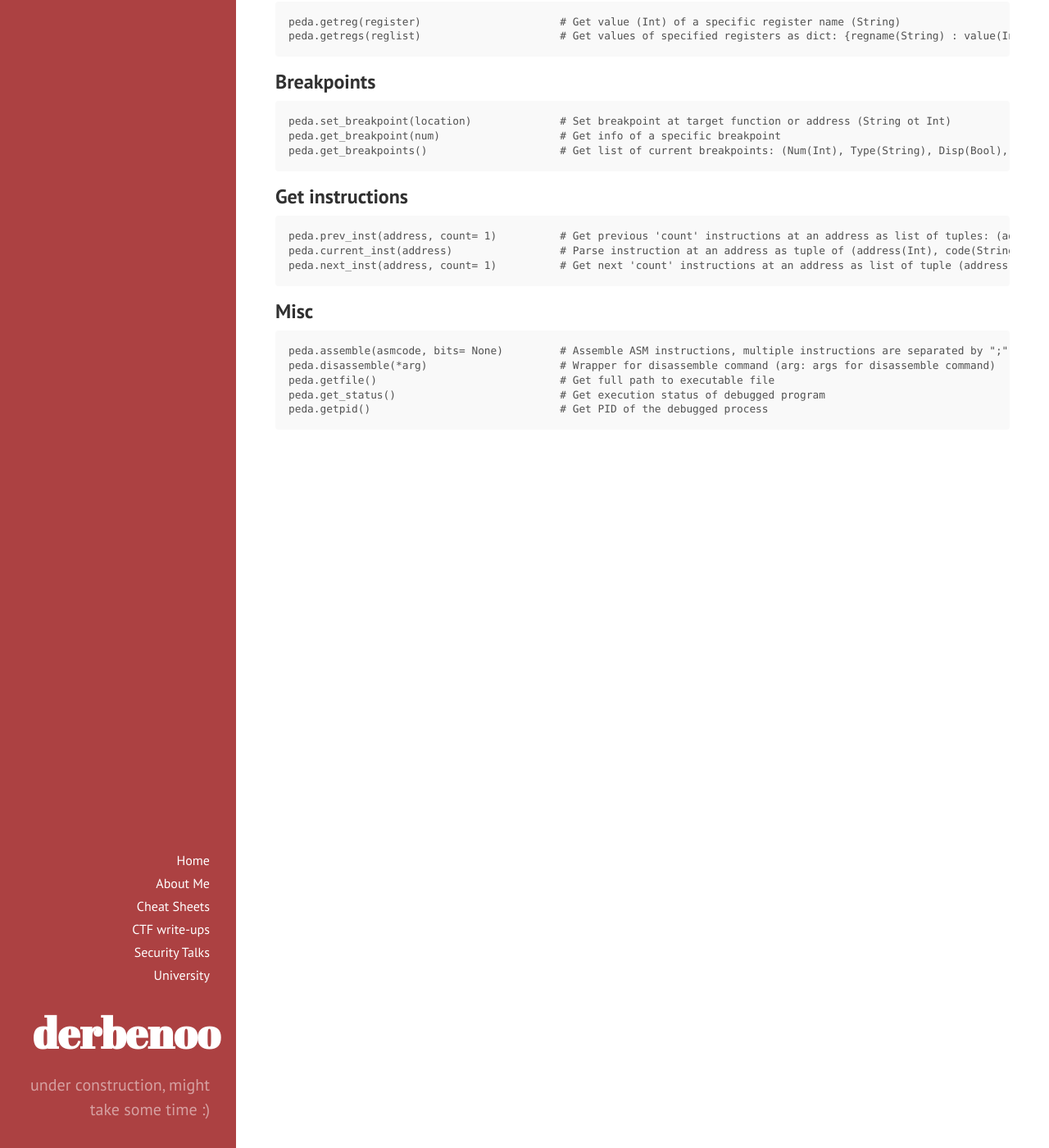
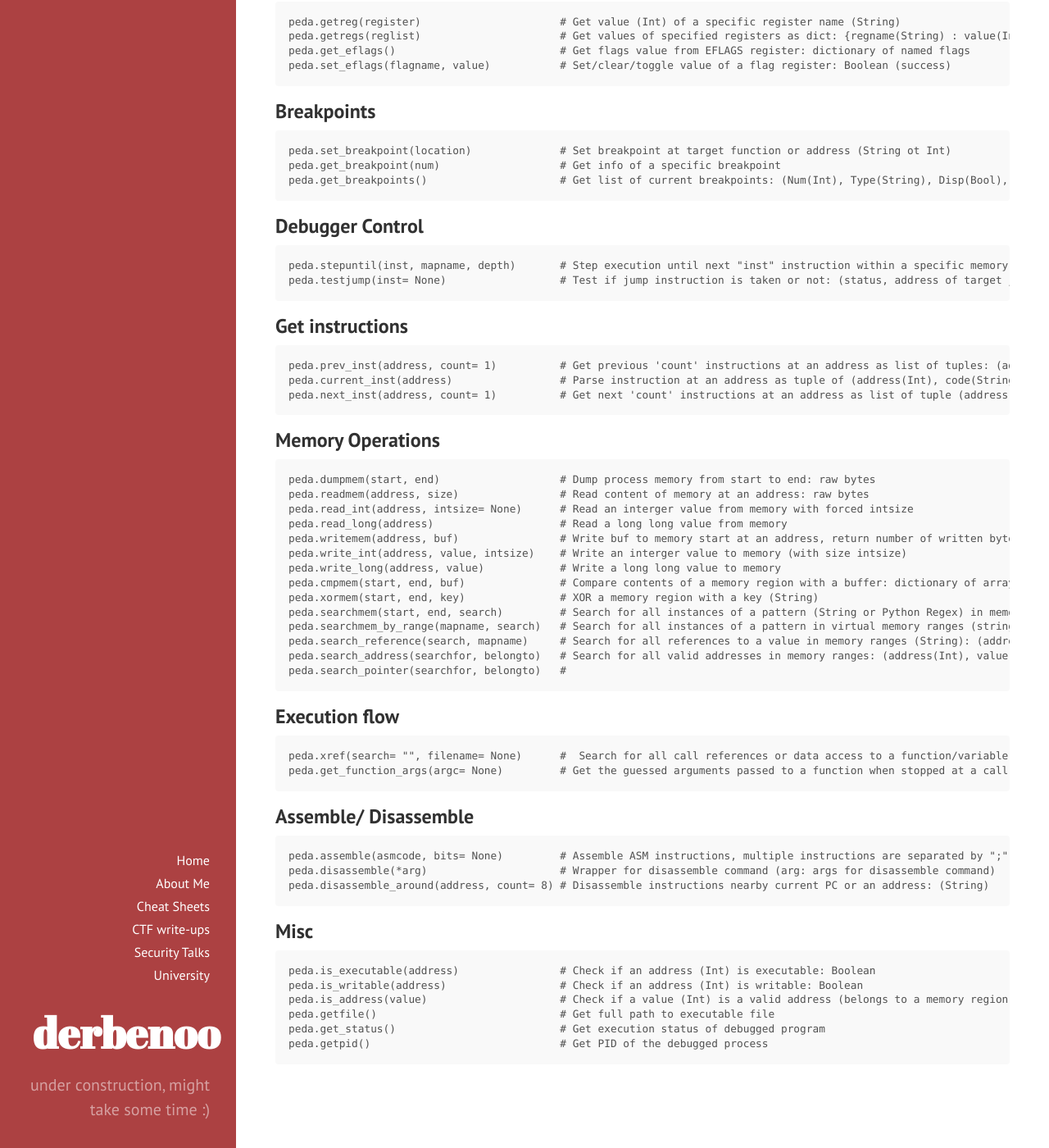
Before and after one commit to derbenoo/derbenoo.github.io, a Jekyll site: the page built from _posts/cheat-sheets/2017-09-23-gdb_python_peda.md, in a window 1280 px wide and 1400 px high, scrolled down 492 px. Shown: the whole window at 82% size. Built offline with Jekyll 4.4.1, drawn with Linux system fonts in a browser that asks for light colours.

Commit message:
added new GDB Python PEDA commands to the cheat sheet

````diff
--- a/_posts/cheat-sheets/2017-09-23-gdb_python_peda.md
+++ b/_posts/cheat-sheets/2017-09-23-gdb_python_peda.md
@@ -28,6 +28,8 @@
 ```
 peda.getreg(register)                      # Get value (Int) of a specific register name (String)
 peda.getregs(reglist)                      # Get values of specified registers as dict: {regname(String) : value(Int)}
+peda.get_eflags()                          # Get flags value from EFLAGS register: dictionary of named flags
+peda.set_eflags(flagname, value)           # Set/clear/toggle value of a flag register: Boolean (success)
 ```
 
 ## Breakpoints
@@ -38,6 +40,13 @@
 peda.get_breakpoints()                     # Get list of current breakpoints: (Num(Int), Type(String), Disp(Bool), Nnb(Bool), Address(Int), commands(String))
 ```
 
+## Debugger Control
+
+```
+peda.stepuntil(inst, mapname, depth)       # Step execution until next "inst" instruction within a specific memory range (mapname) with specific depth
+peda.testjump(inst= None)                  # Test if jump instruction is taken or not: (status, address of target jumped instruction)
+```
+
 ## Get instructions
 
 ```
@@ -46,11 +55,46 @@
 peda.next_inst(address, count= 1)          # Get next 'count' instructions at an address as list of tuple (address(Int), code(String))
 ```
 
-## Misc
+## Memory Operations
+
+```
+peda.dumpmem(start, end)                   # Dump process memory from start to end: raw bytes
+peda.readmem(address, size)                # Read content of memory at an address: raw bytes
+peda.read_int(address, intsize= None)      # Read an interger value from memory with forced intsize
+peda.read_long(address)                    # Read a long long value from memory
+peda.writemem(address, buf)                # Write buf to memory start at an address, return number of written bytes (Int)
+peda.write_int(address, value, intsize)    # Write an interger value to memory (with size intsize)
+peda.write_long(address, value)            # Write a long long value to memory
+peda.cmpmem(start, end, buf)               # Compare contents of a memory region with a buffer: dictionary of array of diffed bytes in hex
+peda.xormem(start, end, key)               # XOR a memory region with a key (String)
+peda.searchmem(start, end, search)         # Search for all instances of a pattern (String or Python Regex) in memory from start to end: (address(Int), hexval(String))
+peda.searchmem_by_range(mapname, search)   # Search for all instances of a pattern in virtual memory ranges (string): (address(Int), hexval(String))
+peda.search_reference(search, mapname)     # Search for all references to a value in memory ranges (String): (address(Int), hexval(String))
+peda.search_address(searchfor, belongto)   # Search for all valid addresses in memory ranges: (address(Int), value(Int))
+peda.search_pointer(searchfor, belongto)   #
+```
+
+## Execution flow
+
+```
+peda.xref(search= "", filename= None)      #  Search for all call references or data access to a function/variable (String): list of (address(Int), asm instruction(String))
+peda.get_function_args(argc= None)         # Get the guessed arguments passed to a function when stopped at a call instruction (argc= force num arguments): list of arguments
+```
+
+## Assemble/ Disassemble
 
 ```
 peda.assemble(asmcode, bits= None)         # Assemble ASM instructions, multiple instructions are separated by ";" (String): return bin code (raw bytes)
 peda.disassemble(*arg)                     # Wrapper for disassemble command (arg: args for disassemble command)
+peda.disassemble_around(address, count= 8) # Disassemble instructions nearby current PC or an address: (String)
+```
+
+## Misc
+
+```
+peda.is_executable(address)                # Check if an address (Int) is executable: Boolean
+peda.is_writable(address)                  # Check if an address (Int) is writable: Boolean
+peda.is_address(value)                     # Check if a value (Int) is a valid address (belongs to a memory region): Boolean
 peda.getfile()                             # Get full path to executable file
 peda.get_status()                          # Get execution status of debugged program
 peda.getpid()                              # Get PID of the debugged process
````
